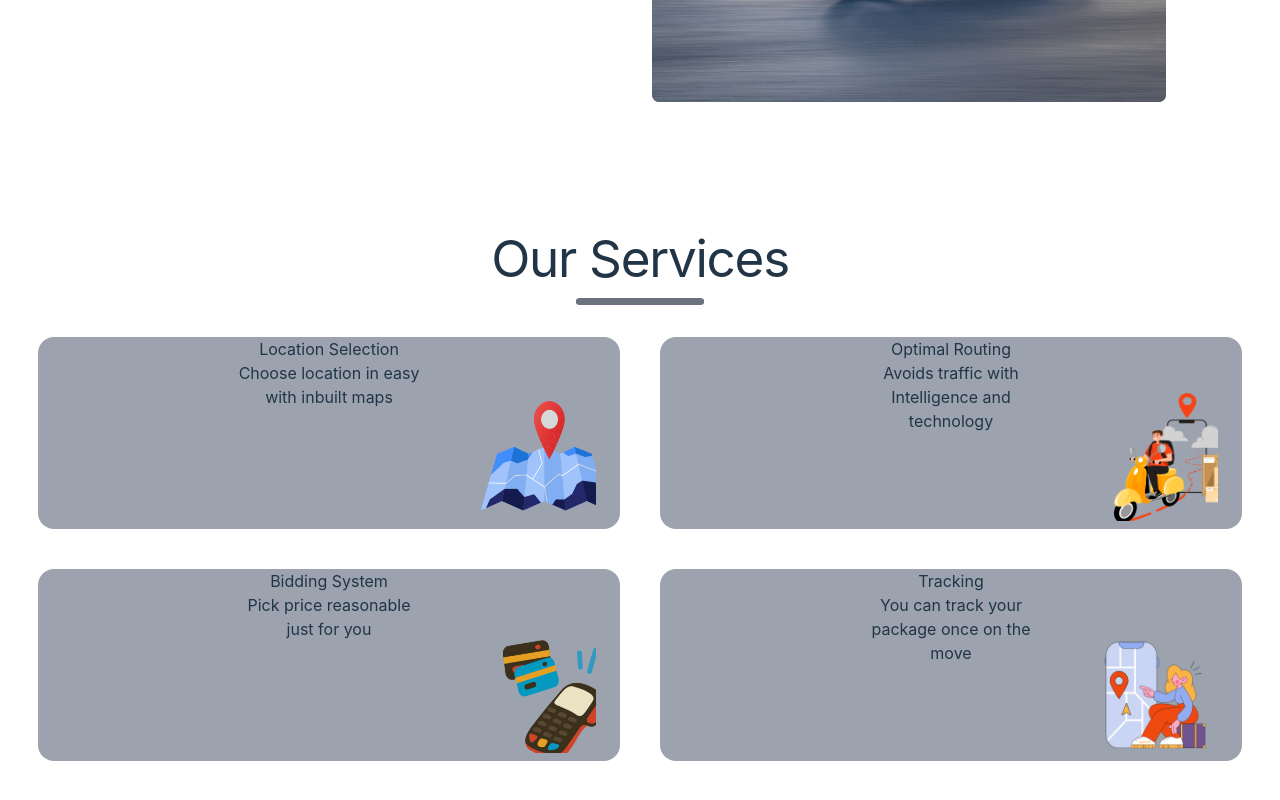
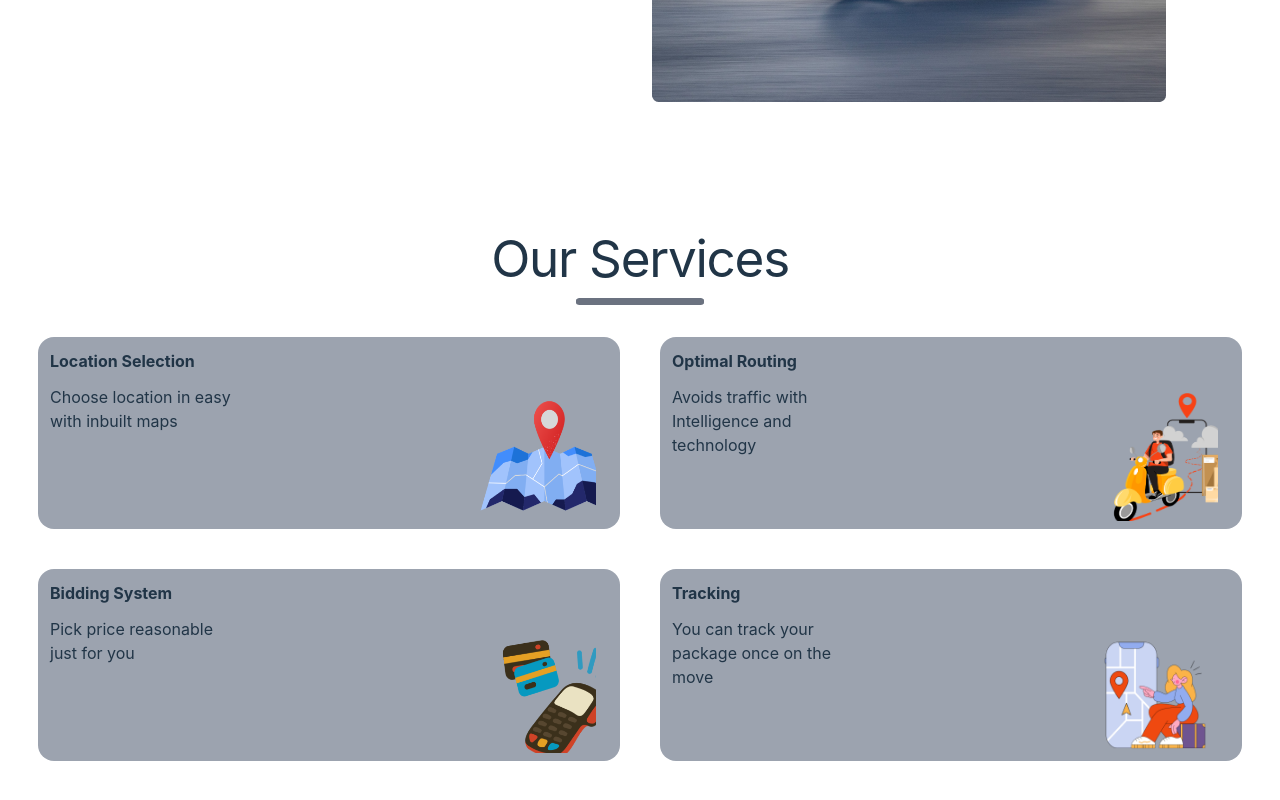
Before and after one commit to JesusOfLagos/Deliva-Frontend, a React (Vite) app in the folder Deliva/: page / in a window 1280 px wide. Shown: the part 2138-2938 px from the top of the page. Built offline with nearby package versions, Linux system fonts and the light colour scheme.

Commit message:
I edited services

```diff
--- a/Deliva/src/components/LandingPage/ourServices.jsx
+++ b/Deliva/src/components/LandingPage/ourServices.jsx
@@ -17,23 +17,23 @@ export default function OurServices () {
             </div>
             <div className="grid grid-cols-2 grid-rows-2 mt-8 items-center gap-10">
                 <div className="bg-gray-400 h-48 relative flex flex-col rounded-2xl">
-                    <h2 className="text-bold">Location Selection</h2>
-                    <p>Choose location in easy <br /> with inbuilt maps</p>
+                    <h2 className="font-bold text-left m-3">Location Selection</h2>
+                    <p className="text-left ml-3">Choose location in easy <br /> with inbuilt maps</p>
                     <img className="absolute h-32 w-32 bottom-2 right-6" src={Location} alt="" />
                 </div>
                 <div className="bg-gray-400 h-48 relative flex flex-col rounded-2xl">
-                    <h2 className="text-bold">Optimal Routing</h2>
-                    <p>Avoids traffic with <br /> Intelligence and <br /> technology</p>
+                    <h2 className="font-bold text-left m-3">Optimal Routing</h2>
+                    <p className="text-left ml-3">Avoids traffic with <br /> Intelligence and <br /> technology</p>
                     <img className="absolute h-32 w-32 bottom-2 right-6" src={DeliveryCartoon} alt="" />
                 </div>
                 <div className="bg-gray-400 h-48 relative flex flex-col rounded-2xl">
-                    <h2 className="text-bold">Bidding System</h2>
-                    <p>Pick price reasonable <br /> just for you</p>
+                    <h2 className="font-bold text-left m-3">Bidding System</h2>
+                    <p className="text-left ml-3">Pick price reasonable <br /> just for you</p>
                     <img className="absolute h-32 w-32 bottom-2 right-6" src={Payment} alt="" />
                 </div>
                 <div className="bg-gray-400 h-48 relative flex flex-col rounded-2xl">
-                    <h2 className="text-bold">Tracking</h2>
-                    <p>You can track your <br /> package once on the <br /> move</p>
+                    <h2 className="font-bold text-left m-3">Tracking</h2>
+                    <p className="text-left ml-3">You can track your <br /> package once on the <br /> move</p>
                     <img className="absolute h-32 w-32 bottom-2 right-6" src={girlWithMap} alt="" />
                 </div>
             </div>
--- a/Deliva/src/components/LandingPage/steps.jsx
+++ b/Deliva/src/components/LandingPage/steps.jsx
@@ -12,11 +12,13 @@ export default function Steps () {
         <div className="flex flex-row mt-32 mb-32 justify-center space-x-6">
             <div className="flex-1 justify-center">
                 <div>
+                    <div className="-px-10">
                 <h1 className="tracking-tight pb-3">Steps To Use</h1>
                 <div className="flex justify-center">
                     <div class="border-t line w-32 border-[6px] solid-3 rounded-full  border-gray-500 relative w-16"></div>
                 </div>
-                <div className="grid grid-cols-2 grid-rows-2 mt-8 items-center gap-4">
+                     </div>
+                <div className="grid grid-cols-2 grid-rows-2 px-9 mt-8 items-center gap-4">
                     <div className="mt-3 mb-4">
                         <img src={Arrow} alt="" />
                         <p className="text-left">Download <br />Deliva Pro</p>
```
